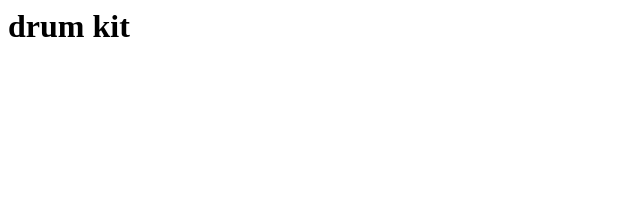
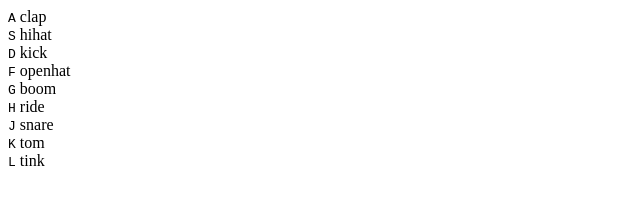
Before and after one commit to balbaal/js30, a plain HTML site: page drum-kit/index.html in a window 1280 px wide. Shown: the whole page, without its empty margins (0-640 px from the left). Drawn offline with Linux system fonts and the light colour scheme.

Commit message:
feat: element structure

```diff
--- a/drum-kit/index.html
+++ b/drum-kit/index.html
@@ -1 +1,49 @@
-<h1>drum kit</h1>
+<html lang="en">
+  <head>
+    <meta charset="UTF-8" />
+    <meta http-equiv="X-UA-Compatible" content="IE=edge" />
+    <meta name="viewport" content="width=device-width, initial-scale=1.0" />
+    <link rel="stylesheet" href="style.css" />
+    <title>js30 - drum kit</title>
+  </head>
+  <body>
+    <div class="keys">
+      <div class="key">
+        <kbd>A</kbd>
+        <span class="sound">clap</span>
+      </div>
+      <div class="key">
+        <kbd>S</kbd>
+        <span class="sound">hihat</span>
+      </div>
+      <div class="key">
+        <kbd>D</kbd>
+        <span class="sound">kick</span>
+      </div>
+      <div class="key">
+        <kbd>F</kbd>
+        <span class="sound">openhat</span>
+      </div>
+      <div class="key">
+        <kbd>G</kbd>
+        <span class="sound">boom</span>
+      </div>
+      <div class="key">
+        <kbd>H</kbd>
+        <span class="sound">ride</span>
+      </div>
+      <div class="key">
+        <kbd>J</kbd>
+        <span class="sound">snare</span>
+      </div>
+      <div class="key">
+        <kbd>K</kbd>
+        <span class="sound">tom</span>
+      </div>
+      <div class="key">
+        <kbd>L</kbd>
+        <span class="sound">tink</span>
+      </div>
+    </div>
+  </body>
+</html>
```
